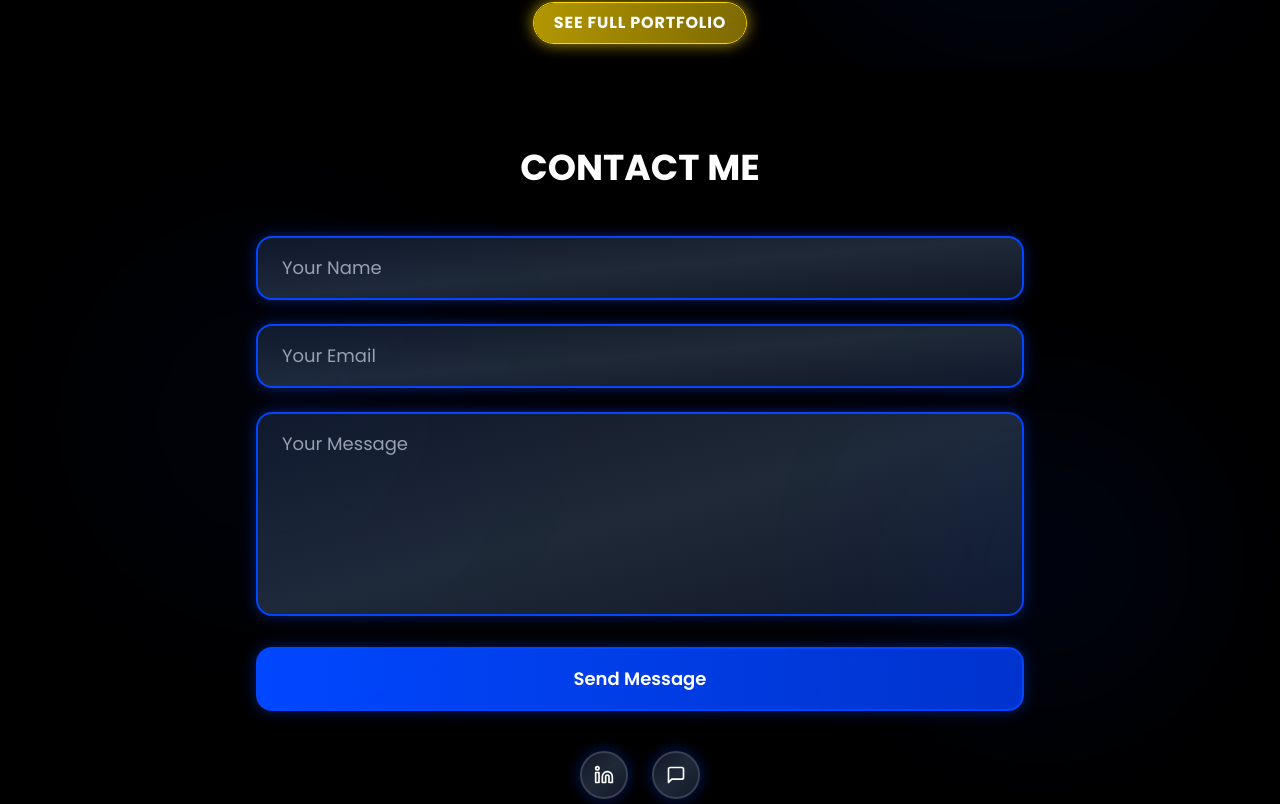
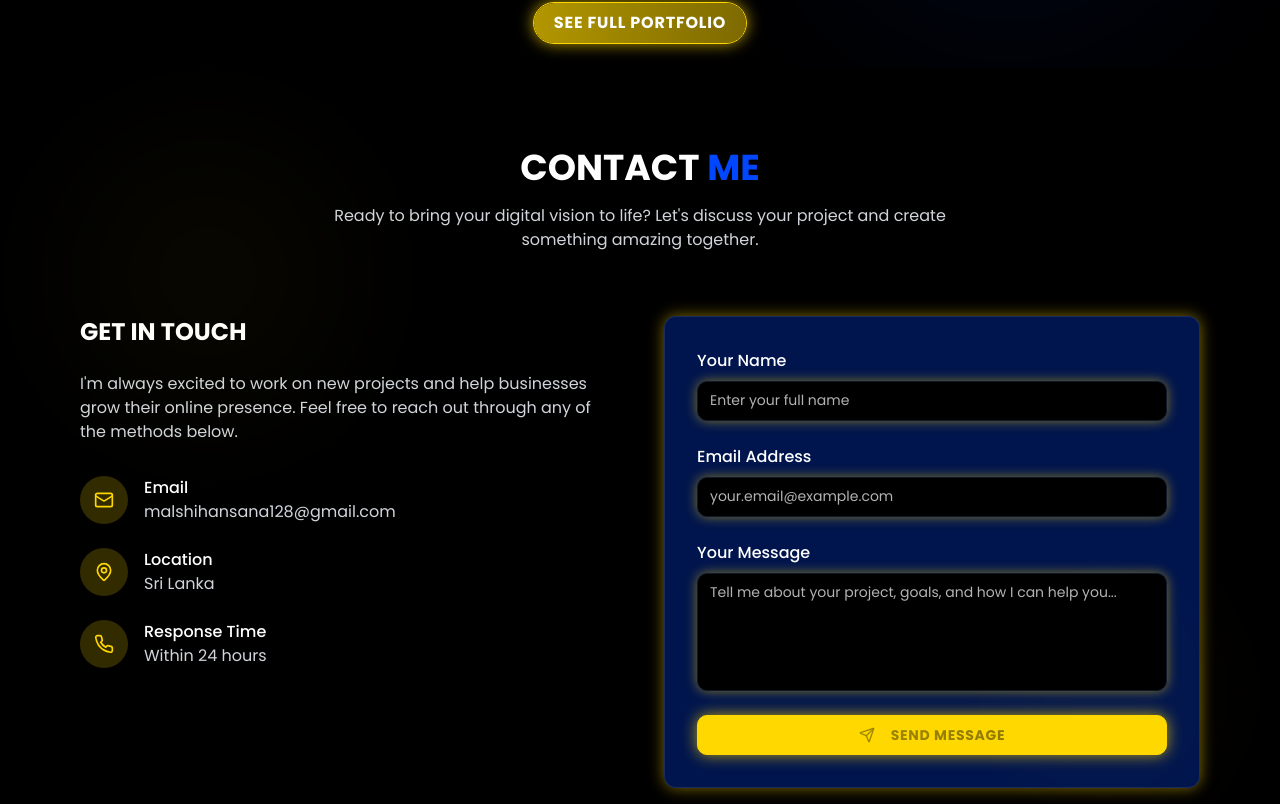
Before and after one commit to hansana128/glow-brand-architect, a React (Vite) app: page / in a window 1280 px wide. Shown: the part 2656-3460 px from the top of the page. Built offline with nearby package versions, Linux system fonts and the light colour scheme.

Commit message:
Refactor: Match white and blue colors
Update site elements to use the exact white and blue colors.

```diff
--- a/src/components/Contact.tsx
+++ b/src/components/Contact.tsx
@@ -1,7 +1,10 @@
 
 import React, { useState } from "react";
-import { Linkedin, MessageSquare } from "lucide-react";
+import { Button } from "@/components/ui/button";
+import { Input } from "@/components/ui/input";
+import { Textarea } from "@/components/ui/textarea";
 import { useToast } from "@/hooks/use-toast";
+import { Send, Mail, MapPin, Phone } from "lucide-react";
 
 const Contact = () => {
   const [formData, setFormData] = useState({
@@ -9,17 +12,12 @@ const Contact = () => {
     email: "",
     message: "",
   });
-
   const { toast } = useToast();
-
-  const handleChange = (e: React.ChangeEvent<HTMLInputElement | HTMLTextAreaElement>) => {
-    const { name, value } = e.target;
-    setFormData((prev) => ({ ...prev, [name]: value }));
-  };
 
   const handleSubmit = (e: React.FormEvent) => {
     e.preventDefault();
 
+    // Basic validation
     if (!formData.name || !formData.email || !formData.message) {
       toast({
         title: "Error",
@@ -29,22 +27,27 @@ const Contact = () => {
       return;
     }
 
-    // Create mailto link with form data
-    const subject = `Contact Form Message from ${formData.name}`;
+    // Create mailto link
+    const subject = `Message from ${formData.name}`;
     const body = `Name: ${formData.name}\nEmail: ${formData.email}\n\nMessage:\n${formData.message}`;
     const mailtoLink = `mailto:malshihansana128@gmail.com?subject=${encodeURIComponent(subject)}&body=${encodeURIComponent(body)}`;
 
+    // Open email client
     window.location.href = mailtoLink;
 
     toast({
-      title: "Thanks for reaching out!",
-      description: "I'll get back to you soon.",
+      title: "Success!",
+      description: "Email client opened. Please send your message.",
     });
 
+    // Reset form
+    setFormData({ name: "", email: "", message: "" });
+  };
+
+  const handleInputChange = (e: React.ChangeEvent<HTMLInputElement | HTMLTextAreaElement>) => {
     setFormData({
-      name: "",
-      email: "",
-      message: "",
+      ...formData,
+      [e.target.name]: e.target.value,
     });
   };
 
@@ -52,77 +55,124 @@ const Contact = () => {
     <section id="contact" className="py-20 relative overflow-hidden">
       {/* Background Elements */}
       <div className="absolute inset-0 opacity-20 pointer-events-none">
-        <div className="absolute top-40 left-20 w-96 h-96 rounded-full bg-[#0047FF]/20 blur-[100px]"></div>
-        <div className="absolute bottom-40 right-20 w-80 h-80 rounded-full bg-[#0047FF]/30 blur-[80px]"></div>
+        <div className="absolute top-20 left-20 w-64 h-64 rounded-full bg-brand-yellow/20 blur-[80px]"></div>
+        <div className="absolute bottom-20 right-20 w-48 h-48 rounded-full bg-brand-yellow/20 blur-[60px]"></div>
       </div>
 
-      <div className="container mx-auto px-4">
-        <div className="max-w-3xl mx-auto">
-          <div className="text-center mb-12">
-            <h2 className="text-3xl md:text-4xl font-bold text-white mb-4">
-              CONTACT ME
+      <div className="container mx-auto px-4 max-w-6xl">
+        <div className="text-center mb-16">
+          <h2 className="text-3xl md:text-4xl font-bold mb-4">
+            <span className="text-white">CONTACT </span>
+            <span className="text-[#0047FF]">ME</span>
           </h2>
+          <p className="text-gray-300 max-w-2xl mx-auto">
+            Ready to bring your digital vision to life? Let's discuss your project and create something amazing together.
+          </p>
         </div>
 
+        <div className="grid lg:grid-cols-2 gap-12">
+          {/* Contact Info */}
+          <div className="space-y-8">
+            <div>
+              <h3 className="text-2xl font-bold text-white mb-6">Get in Touch</h3>
+              <p className="text-gray-300 mb-8">
+                I'm always excited to work on new projects and help businesses grow their online presence.
+                Feel free to reach out through any of the methods below.
+              </p>
+            </div>
+
+            <div className="space-y-6">
+              <div className="flex items-center space-x-4">
+                <div className="w-12 h-12 rounded-full bg-brand-yellow/20 flex items-center justify-center">
+                  <Mail className="w-5 h-5 text-brand-yellow" />
+                </div>
+                <div>
+                  <p className="text-white font-medium">Email</p>
+                  <p className="text-gray-300">malshihansana128@gmail.com</p>
+                </div>
+              </div>
+
+              <div className="flex items-center space-x-4">
+                <div className="w-12 h-12 rounded-full bg-brand-yellow/20 flex items-center justify-center">
+                  <MapPin className="w-5 h-5 text-brand-yellow" />
+                </div>
+                <div>
+                  <p className="text-white font-medium">Location</p>
+                  <p className="text-gray-300">Sri Lanka</p>
+                </div>
+              </div>
+
+              <div className="flex items-center space-x-4">
+                <div className="w-12 h-12 rounded-full bg-brand-yellow/20 flex items-center justify-center">
+                  <Phone className="w-5 h-5 text-brand-yellow" />
+                </div>
+                <div>
+                  <p className="text-white font-medium">Response Time</p>
+                  <p className="text-gray-300">Within 24 hours</p>
+                </div>
+              </div>
+            </div>
+          </div>
+
+          {/* Contact Form */}
+          <div className="glassmorphism-card p-8">
             <form onSubmit={handleSubmit} className="space-y-6">
               <div>
-              <input
+                <label htmlFor="name" className="block text-white font-medium mb-2">
+                  Your Name
+                </label>
+                <Input
+                  id="name"
+                  name="name"
                   type="text"
-                name="name"
                   value={formData.name}
-                onChange={handleChange}
-                placeholder="Your Name"
-                className="w-full bg-gradient-to-br from-gray-900 via-gray-800 to-gray-900 border-2 border-[#0047FF] rounded-2xl px-6 py-4 text-white placeholder-gray-400 focus:outline-none focus:ring-2 focus:ring-[#0047FF] focus:border-[#0047FF] shadow-[0_0_15px_rgba(0,71,255,0.4)] transition-all text-lg"
+                  onChange={handleInputChange}
+                  className="neon-form-field"
+                  placeholder="Enter your full name"
+                  required
                 />
               </div>
 
               <div>
-              <input
+                <label htmlFor="email" className="block text-white font-medium mb-2">
+                  Email Address
+                </label>
+                <Input
+                  id="email"
+                  name="email"
                   type="email"
-                name="email"
                   value={formData.email}
-                onChange={handleChange}
-                placeholder="Your Email"
-                className="w-full bg-gradient-to-br from-gray-900 via-gray-800 to-gray-900 border-2 border-[#0047FF] rounded-2xl px-6 py-4 text-white placeholder-gray-400 focus:outline-none focus:ring-2 focus:ring-[#0047FF] focus:border-[#0047FF] shadow-[0_0_15px_rgba(0,71,255,0.4)] transition-all text-lg"
+                  onChange={handleInputChange}
+                  className="neon-form-field"
+                  placeholder="your.email@example.com"
+                  required
                 />
               </div>
 
               <div>
-              <textarea
+                <label htmlFor="message" className="block text-white font-medium mb-2">
+                  Your Message
+                </label>
+                <Textarea
+                  id="message"
                   name="message"
                   value={formData.message}
-                onChange={handleChange}
-                placeholder="Your Message"
-                rows={6}
-                className="w-full bg-gradient-to-br from-gray-900 via-gray-800 to-gray-900 border-2 border-[#0047FF] rounded-2xl px-6 py-4 text-white placeholder-gray-400 focus:outline-none focus:ring-2 focus:ring-[#0047FF] focus:border-[#0047FF] shadow-[0_0_15px_rgba(0,71,255,0.4)] resize-none transition-all text-lg"
-              ></textarea>
+                  onChange={handleInputChange}
+                  className="neon-form-field resize-none"
+                  rows={5}
+                  placeholder="Tell me about your project, goals, and how I can help you..."
+                  required
+                />
               </div>
 
-            <button
+              <Button
                 type="submit"
-              className="w-full bg-gradient-to-r from-[#0047FF] to-[#0033CC] hover:from-[#0033CC] hover:to-[#0047FF] text-white py-4 rounded-2xl font-semibold text-lg transition-all duration-300 shadow-[0_0_15px_rgba(0,71,255,0.4)] border-2 border-[#0047FF] hover:border-[#0033CC]"
+                className="w-full glow-btn text-black font-bold py-3 hover:scale-105 transition-transform duration-300"
               >
+                <Send className="w-4 h-4 mr-2" />
                 Send Message
-            </button>
+              </Button>
             </form>
-
-          <div className="mt-10 flex justify-center space-x-6">
-            <a
-              href="https://www.linkedin.com/in/malshi-hansana"
-              target="_blank"
-              rel="noopener noreferrer"
-              className="flex items-center justify-center w-12 h-12 rounded-full bg-gradient-to-br from-gray-900 via-gray-800 to-gray-900 border-2 border-gray-700 text-white shadow-[0_0_15px_rgba(0,71,255,0.4)] transition-all duration-300 hover:border-[#0047FF] hover:shadow-[0_0_20px_rgba(0,71,255,0.6)]"
-            >
-              <Linkedin size={20} />
-            </a>
-            <a
-              href="https://wa.me/+123456789"
-              target="_blank"
-              rel="noopener noreferrer"
-              className="flex items-center justify-center w-12 h-12 rounded-full bg-gradient-to-br from-gray-900 via-gray-800 to-gray-900 border-2 border-gray-700 text-white shadow-[0_0_15px_rgba(0,71,255,0.4)] transition-all duration-300 hover:border-[#0047FF] hover:shadow-[0_0_20px_rgba(0,71,255,0.6)]"
-            >
-              <MessageSquare size={20} />
-            </a>
           </div>
         </div>
       </div>
--- a/src/components/Services.tsx
+++ b/src/components/Services.tsx
@@ -303,7 +303,7 @@ const Services = () => {
         <div className="text-center mb-16">
           <h2 className="text-3xl md:text-4xl font-bold mb-4">
             <span className="text-white">WHAT I'M </span>
-            <span className="text-blue-400">OFFERING</span>
+            <span className="text-[#0047FF]">OFFERING</span>
           </h2>
           <p className="text-gray-300 max-w-2xl mx-auto">
             Comprehensive digital solutions to elevate your online presence and drive real business results.
```
Lines whose indentation alone changed are shown as unchanged.
